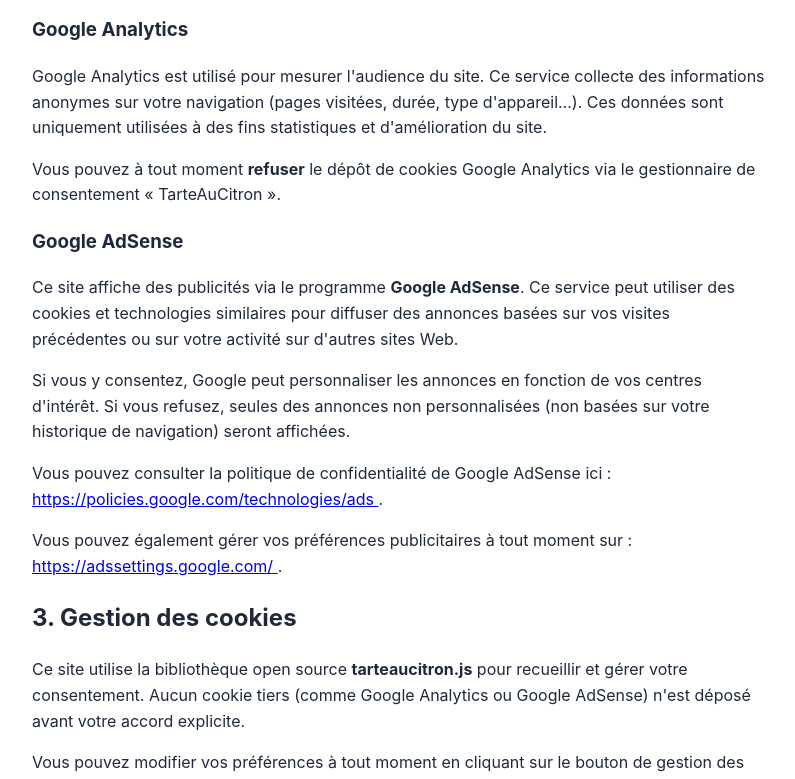
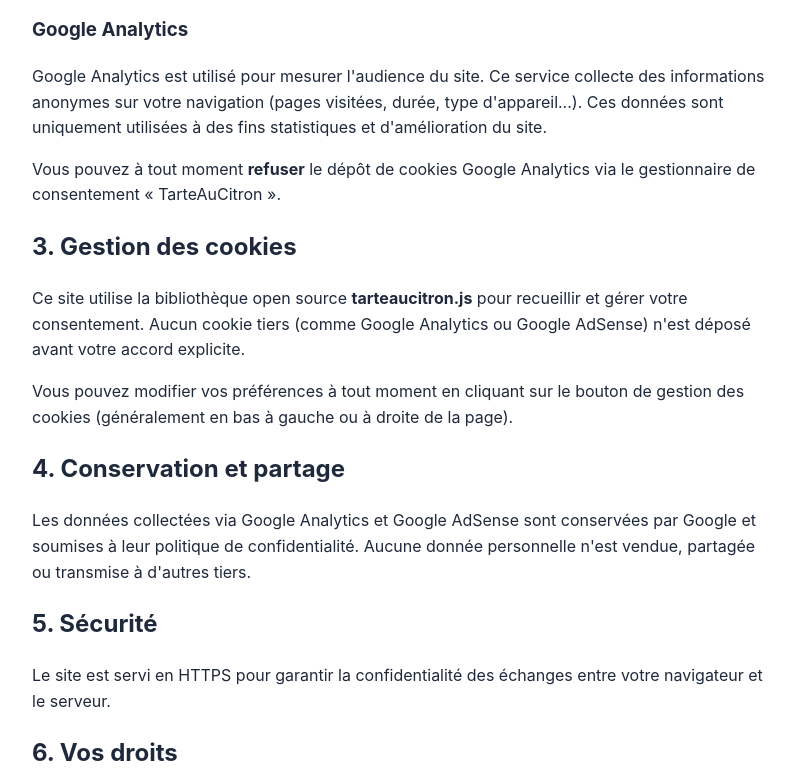
Before and after one commit to xFufly/portfolio, a plain HTML site: page privacy.html in a window 1280 px wide. Shown: the part 481-1260 px from the top of the page, without its empty margins (240-1035 px from the left). Drawn offline with Linux system fonts and the light colour scheme.

Commit message:
[-] AdSense

```diff
--- a/ads.txt
+++ /dev/null
@@ -1 +0,0 @@
-google.com, pub-9699399703720142, DIRECT, f08c47fec0942fa0
--- a/privacy.html
+++ b/privacy.html
@@ -41,28 +41,6 @@
       Vous pouvez à tout moment <strong>refuser</strong> le dépôt de cookies Google Analytics via le gestionnaire de consentement « TarteAuCitron ».
     </p>
 
-    <h3>Google AdSense</h3>
-    <p>
-      Ce site affiche des publicités via le programme <strong>Google AdSense</strong>.
-      Ce service peut utiliser des cookies et technologies similaires pour diffuser des annonces basées sur vos visites précédentes ou sur votre activité sur d'autres sites Web.
-    </p>
-    <p>
-      Si vous y consentez, Google peut personnaliser les annonces en fonction de vos centres d'intérêt.
-      Si vous refusez, seules des annonces non personnalisées (non basées sur votre historique de navigation) seront affichées.
-    </p>
-    <p>
-      Vous pouvez consulter la politique de confidentialité de Google AdSense ici :
-      <a href="https://policies.google.com/technologies/ads" target="_blank" rel="noopener noreferrer">
-        https://policies.google.com/technologies/ads
-      </a>.
-    </p>
-    <p>
-      Vous pouvez également gérer vos préférences publicitaires à tout moment sur :
-      <a href="https://adssettings.google.com/" target="_blank" rel="noopener noreferrer">
-        https://adssettings.google.com/
-      </a>.
-    </p>
-
     <h2>3. Gestion des cookies</h2>
     <p>
       Ce site utilise la bibliothèque open source <strong>tarteaucitron.js</strong> pour recueillir et gérer votre consentement.
```
Also changed, not shown: index.html (+0 -18 lines), 1 other file.
